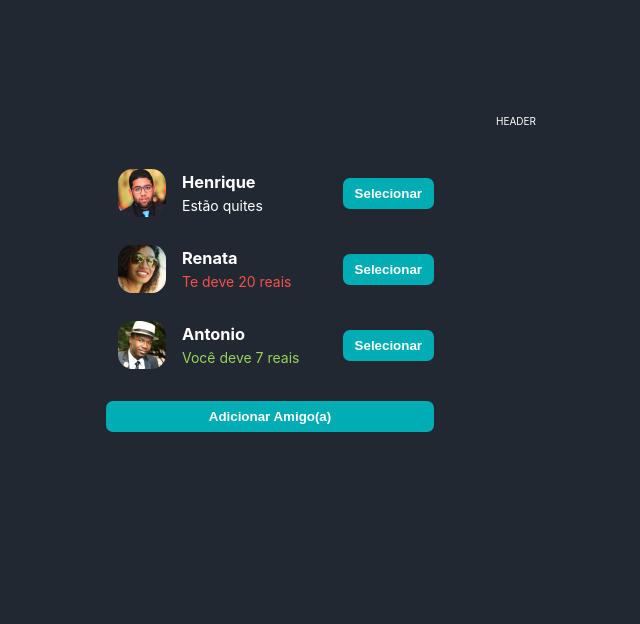
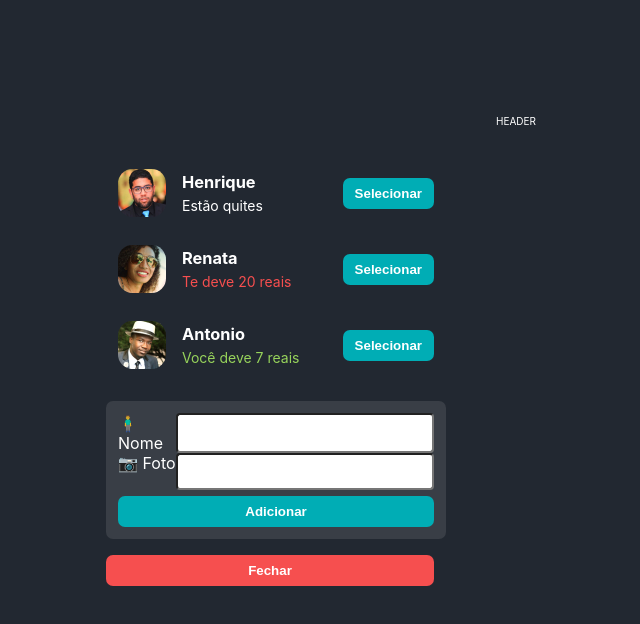
Before and after one commit to JuFML/racha-conta-react, a React (Vite) app: page / in a window 1280 px wide. Both pictures are taken after a click on the button "Adicionar Amigo(a)". Shown: the top 624 px of the page, without its empty margins (124-764 px from the left). Built offline with nearby package versions, Linux system fonts and the light colour scheme.

Commit message:
add feat ad new friend

```diff
--- a/src/App.jsx
+++ b/src/App.jsx
@@ -30,6 +30,9 @@ const App = () => {
   const [totalBill, setTotalBill] = useState("");
   const [costs, setCosts] = useState("");
   const [whoIsGonnaPay, setWhoIsGonnaPay] = useState("you");
+  const [showFormAddFriend, setShowFormAddFriend] = useState(false)
+  const [friendName, setFriendName] = useState("");
+  const [friendPhoto, setFriendPhoto] = useState("");
 
   const getMessageInfo = (balance) =>
     balance > 0
@@ -62,8 +65,8 @@ const App = () => {
               ...friend,
               balance:
                 whoIsGonnaPay === "you"
-                  ? selectedFriend.balance - (+totalBill - +costs)
-                  : selectedFriend.balance + (+totalBill - +costs),
+                  ? selectedFriend.balance - balance
+                  : selectedFriend.balance + balance,
             }
           : friend
       )
@@ -85,13 +88,38 @@ const App = () => {
     setWhoIsGonnaPay(e.target.value);
   };
 
+  const handleClickShowAddFriend = () => {
+    setShowFormAddFriend(!showFormAddFriend)
+  }
+
+  const handleChangeGetFriendName = (e) => {
+    setFriendName(e.target.value)
+  }
+
+  const handleChangeGetFriendPhoto = (e) => {
+    setFriendPhoto(e.target.value)
+  }
+
+  const handleClickAddFriend = () => {
+    setFriends((prev) => (
+      [...prev, {id: crypto.randomUUID(),
+        name: friendName,
+        photo: friendPhoto,
+        balance: 0,
+        selected: false,}]
+        ))
+    setFriendName("")
+    setFriendPhoto("")
+    setShowFormAddFriend(false)
+  }
+
   return (
     <>
       <header className="header">HEADER</header>
       <main className="app">
         <aside className="sidebar">
           <ul>
-            {friends.map((friend) => {
+            {friends?.map((friend) => {
               const { message, color } = getMessageInfo(friend.balance);
               const isSelectedFriend = friend.id === selectedFriend?.id;
 
@@ -112,7 +140,29 @@ const App = () => {
               );
             })}
           </ul>
-          <button className="button">Adicionar Amigo(a)</button>
+          {showFormAddFriend && (
+            <form className="form-add-friend" onSubmit={handleClickAddFriend}>
+              <label>
+              🧍‍♂️ Nome
+              <input
+                type="text"
+                value={friendName}
+                onChange={handleChangeGetFriendName}
+              />
+            </label>
+            <label>
+              📷 Foto
+              <input
+                type="text"
+                value={friendPhoto}
+                onChange={handleChangeGetFriendPhoto}
+              />
+            </label>
+            <button className="button">Adicionar</button>
+            </form>
+          )}
+
+          <button className={`button ${showFormAddFriend ? "button-close" : ""}`} onClick={handleClickShowAddFriend}>{showFormAddFriend ? "Fechar" : "Adicionar Amigo(a)"}</button>
         </aside>
 
         {selectedFriend && (
@@ -146,6 +196,9 @@ const App = () => {
             <button className="button">Rachar conta</button>
           </form>
         )}
+
+
+
       </main>
     </>
   );
```
